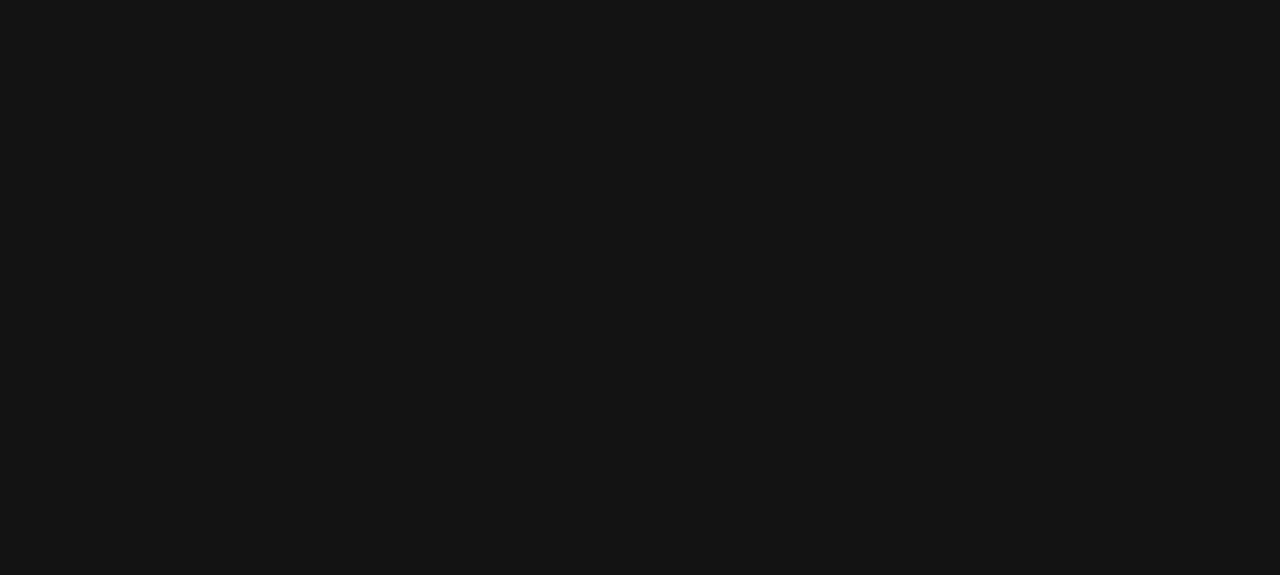
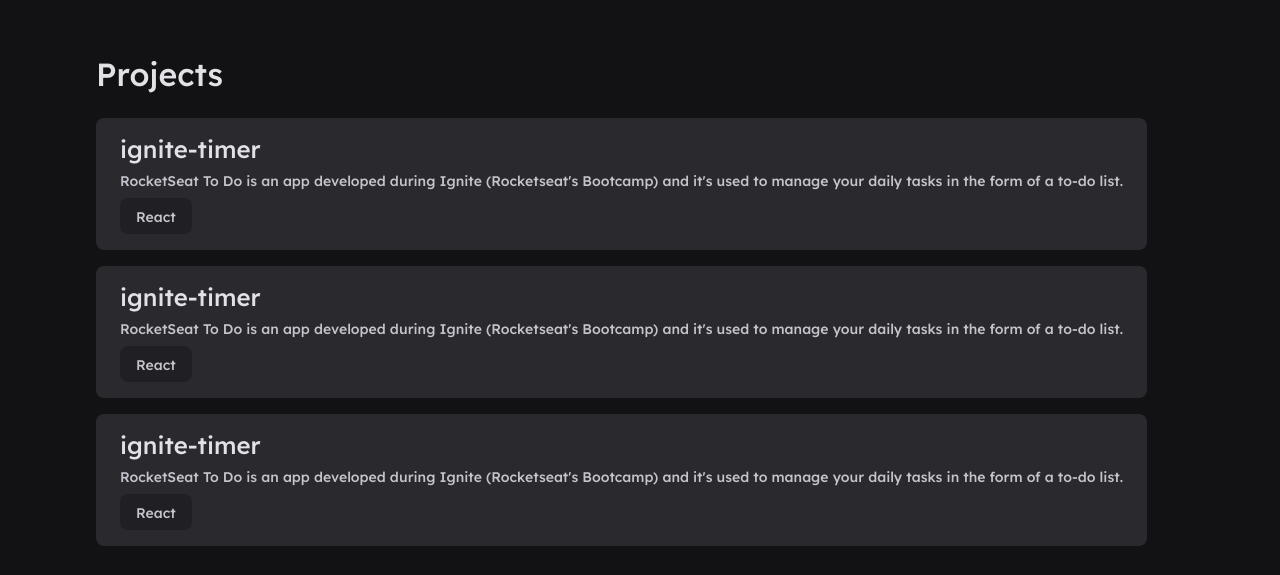
Before and after one commit to gitirana/portfolio, a React (Vite) app: page / in a window 1280 px wide. Shown: the part 584-1159 px from the top of the page. Before the commit the page ends 800 px from the top, so only its background shows below. Built offline with nearby package versions, Linux system fonts and the light colour scheme.

Commit message:
create projects section

```diff
--- /dev/null
+++ b/src/components/Card/index.tsx
@@ -0,0 +1,20 @@
+import { Container, Badge, Wrapper } from './styles'
+
+export function Card() {
+  return (
+    <Container>
+      <h1>ignite-timer</h1>
+      <span>
+        RocketSeat To Do is an app developed during Ignite (Rocketseat's
+        Bootcamp) and it's used to manage your daily tasks in the form of a
+        to-do list.
+      </span>
+
+      <Wrapper>
+        <Badge>
+          <span>React</span>
+        </Badge>
+      </Wrapper>
+    </Container>
+  )
+}
--- /dev/null
+++ b/src/components/Card/styles.ts
@@ -0,0 +1,38 @@
+import styled from 'styled-components'
+
+export const Container = styled.div`
+  display: flex;
+  flex-direction: column;
+  border-radius: 8px;
+  background: ${(props) => props.theme['gray-700']};
+  padding: 1rem 1.5rem;
+  gap: 0.5rem;
+
+  & h1 {
+    font-size: 1.5rem;
+    font-weight: 500;
+    color: ${(props) => props.theme['gray-100']};
+  }
+
+  & span {
+    font-size: 0.875rem;
+    color: ${(props) => props.theme['gray-200']};
+  }
+`
+
+export const Badge = styled.div`
+  padding: 0.5rem 1rem;
+  background: ${(props) => props.theme['gray-800']};
+  font-size: 1rem;
+  border-radius: 8px;
+
+  & span {
+    font-weight: 500;
+  }
+`
+export const Wrapper = styled.div`
+  display: flex;
+  align-items: center;
+  flex-wrap: wrap;
+  gap: 1rem;
+`
--- a/src/pages/Main/index.tsx
+++ b/src/pages/Main/index.tsx
@@ -1,6 +1,7 @@
 import { Header } from '../../components/Header/index'
 import { AboutMe } from '../Sections/AboutMe/index.tsx'
 import { Technologies } from '../Sections/Technologies/index.tsx'
+import { Projects } from '../Sections/Projects/index.tsx'
 
 import { MainContainer } from './styles.ts'
 
@@ -11,6 +12,7 @@
 
       <AboutMe />
       <Technologies />
+      <Projects />
     </MainContainer>
   )
 }
--- /dev/null
+++ b/src/pages/Sections/Projects/index.tsx
@@ -0,0 +1,16 @@
+import { Container, Wrapper } from './styles'
+
+import { Card } from '../../../components/Card'
+
+export function Projects() {
+  return (
+    <Container>
+      Projects
+      <Wrapper>
+        <Card />
+        <Card />
+        <Card />
+      </Wrapper>
+    </Container>
+  )
+}
--- /dev/null
+++ b/src/pages/Sections/Projects/styles.ts
@@ -0,0 +1,19 @@
+import styled from 'styled-components'
+
+export const Container = styled.div`
+  display: flex;
+  flex-direction: column;
+  gap: 1.5rem;
+
+  font-size: 2rem;
+  font-weight: 500;
+  color: ${(props) => props.theme['gray-100']};
+`
+
+export const Wrapper = styled.div`
+  display: flex;
+  align-items: center;
+  flex-direction: row;
+  gap: 1rem;
+  flex-wrap: wrap;
+`
```
